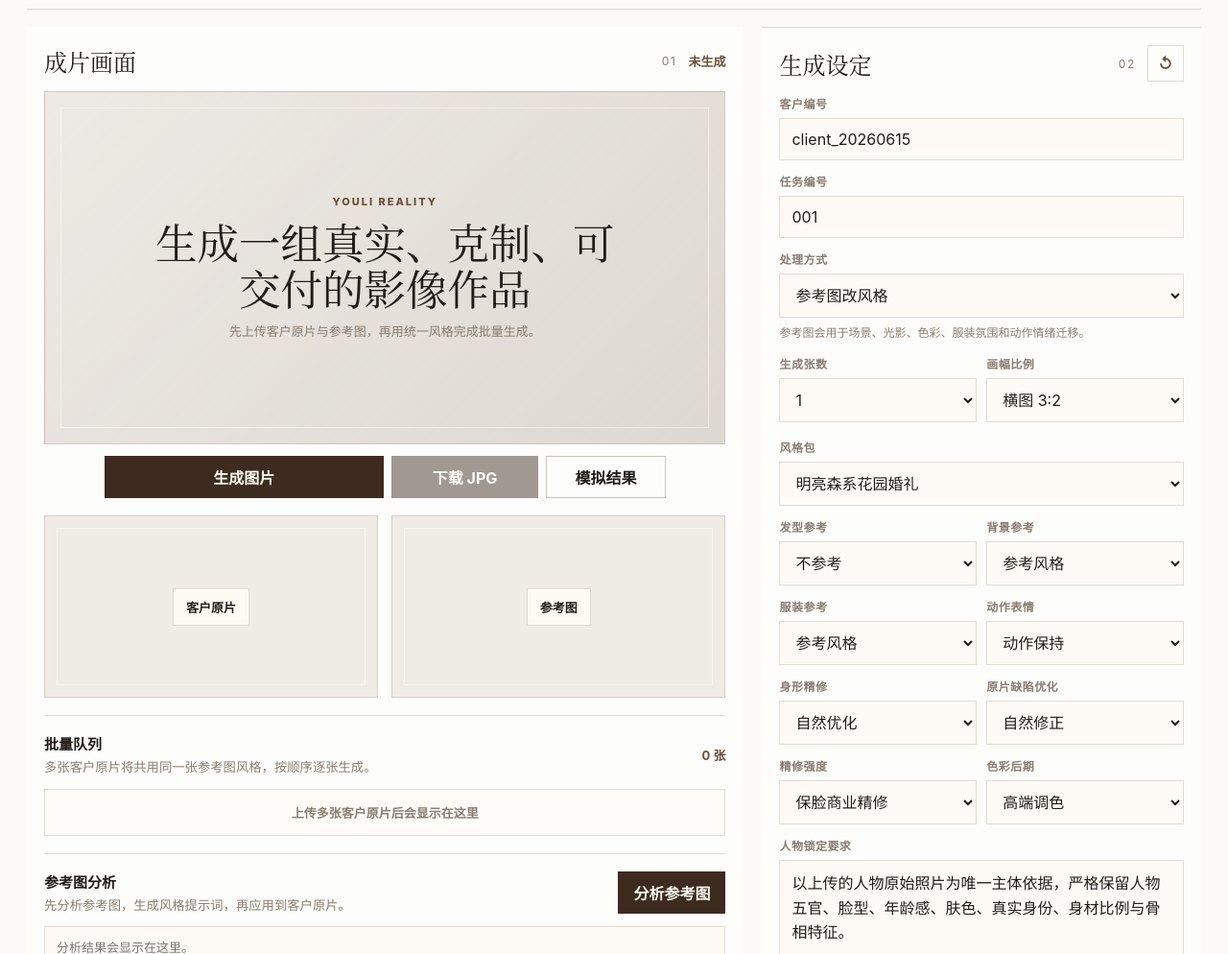
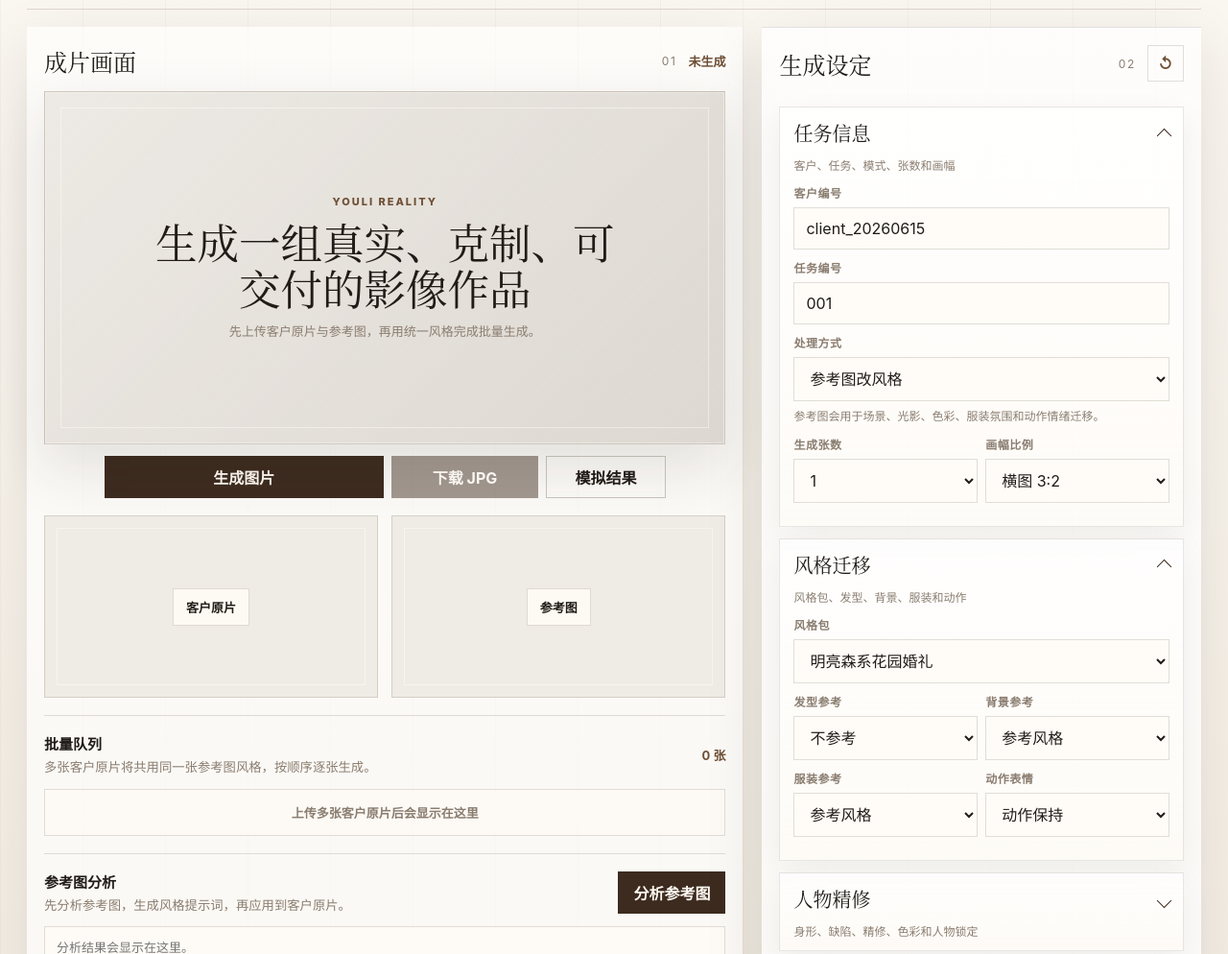
Before and after one commit to zy407976831zy-alt/-, a website: page web/index.html in a window 1280 px wide. Shown: the part 549-1543 px from the top of the page at 96% size. Drawn offline with Linux system fonts and the light colour scheme.

Commit message:
Add refined layered studio UI

```diff
--- a/web/index.html
+++ b/web/index.html
@@ -163,6 +163,12 @@
             <button id="resetBtn" class="icon-button" type="button" title="重置">↺</button>
           </div>
 
+          <details class="control-layer" open>
+            <summary>
+              <span>任务信息</span>
+              <small>客户、任务、模式、张数和画幅</small>
+            </summary>
+
             <label class="field">
               <span>客户编号</span>
               <input id="clientId" value="client_20260615" />
@@ -205,6 +211,13 @@
                 </select>
               </label>
             </div>
+          </details>
+
+          <details class="control-layer" open>
+            <summary>
+              <span>风格迁移</span>
+              <small>风格包、发型、背景、服装和动作</small>
+            </summary>
 
             <label class="field">
               <span>风格包</span>
@@ -250,7 +263,16 @@
                   <option>重新设计</option>
                 </select>
               </label>
+            </div>
+          </details>
 
+          <details class="control-layer">
+            <summary>
+              <span>人物精修</span>
+              <small>身形、缺陷、精修、色彩和人物锁定</small>
+            </summary>
+
+            <div class="option-grid">
               <label class="field">
                 <span>身形精修</span>
                 <select id="bodyRetouchOption">
@@ -303,6 +325,13 @@
               <span>参考图重点</span>
               <textarea id="referenceFocus" rows="3">如果参考图中头纱、裙摆、花束、道具或特殊动作是视觉重点，必须在生成结果中保留并突出。</textarea>
             </label>
+          </details>
+
+          <details class="control-layer compact-layer">
+            <summary>
+              <span>成本估算</span>
+              <small>按当前张数和画幅估算内部成本</small>
+            </summary>
 
             <div class="cost-card">
               <div class="cost-head">
@@ -321,6 +350,7 @@
               </div>
               <p id="costDetail">上传客户原片后自动估算。</p>
             </div>
+          </details>
         </aside>
 
         <section class="panel output-panel">
--- a/web/styles.css
+++ b/web/styles.css
@@ -1869,3 +1869,226 @@ h1 {
     min-height: 340px;
   }
 }
+
+/* Refined studio interface */
+body {
+  background:
+    linear-gradient(90deg, rgba(21, 19, 17, 0.026) 1px, transparent 1px) 0 0 / 86px 86px,
+    linear-gradient(180deg, #fdfbf7 0%, #f7f2ea 48%, #f0e8dd 100%);
+}
+
+.brand-nav {
+  border-bottom-color: rgba(33, 28, 24, 0.1);
+}
+
+.hero-art {
+  isolation: isolate;
+  border: 0;
+  box-shadow: 0 22px 70px rgba(37, 30, 24, 0.12);
+}
+
+.hero-art::after {
+  content: "";
+  position: absolute;
+  inset: 0;
+  z-index: 1;
+  background:
+    linear-gradient(90deg, rgba(14, 13, 12, 0.16), rgba(255, 255, 255, 0.02) 42%, rgba(14, 13, 12, 0.1)),
+    linear-gradient(180deg, rgba(255, 255, 255, 0.08), rgba(16, 14, 13, 0.18));
+  pointer-events: none;
+}
+
+.hero-art div {
+  z-index: 2;
+}
+
+.panel {
+  border-color: rgba(34, 28, 22, 0.12);
+  background: rgba(255, 255, 255, 0.72);
+  backdrop-filter: blur(18px);
+  box-shadow: 0 18px 58px rgba(42, 34, 26, 0.1);
+}
+
+.media-panel {
+  background: rgba(255, 255, 255, 0.62);
+}
+
+.controls {
+  display: grid;
+  gap: 12px;
+}
+
+.control-layer,
+.delivery-details {
+  border: 1px solid rgba(34, 28, 22, 0.1);
+  background:
+    linear-gradient(180deg, rgba(255, 255, 255, 0.76), rgba(255, 251, 245, 0.58));
+  box-shadow: 0 12px 32px rgba(42, 34, 26, 0.06);
+  overflow: hidden;
+  transition: border-color 220ms ease, background 220ms ease, box-shadow 220ms ease;
+}
+
+.control-layer:hover,
+.delivery-details:hover {
+  border-color: rgba(34, 28, 22, 0.2);
+  box-shadow: 0 16px 42px rgba(42, 34, 26, 0.1);
+}
+
+.control-layer summary,
+.delivery-details summary {
+  display: grid;
+  grid-template-columns: minmax(0, 1fr) auto;
+  gap: 5px 14px;
+  align-items: center;
+  min-height: 58px;
+  padding: 12px 14px;
+  cursor: pointer;
+  list-style: none;
+  color: var(--ink);
+}
+
+.control-layer summary::-webkit-details-marker,
+.delivery-details summary::-webkit-details-marker {
+  display: none;
+}
+
+.control-layer summary span,
+.delivery-details summary span {
+  font-family: var(--serif);
+  font-size: 20px;
+  font-weight: 500;
+}
+
+.control-layer summary small,
+.delivery-details summary small {
+  grid-column: 1 / -1;
+  color: var(--muted);
+  font-size: 12px;
+}
+
+.control-layer summary::after,
+.delivery-details summary::after {
+  content: "";
+  grid-column: 2;
+  grid-row: 1 / span 2;
+  width: 10px;
+  height: 10px;
+  border-right: 1px solid var(--accent-dark);
+  border-bottom: 1px solid var(--accent-dark);
+  transform: rotate(45deg);
+  transition: transform 220ms ease;
+}
+
+.control-layer[open] summary::after,
+.delivery-details[open] summary::after {
+  transform: rotate(225deg);
+}
+
+.control-layer > .field,
+.control-layer > .option-grid,
+.control-layer > .cost-card {
+  margin-inline: 14px;
+}
+
+.control-layer .field {
+  margin-bottom: 10px;
+}
+
+.control-layer .option-grid {
+  gap: 0 8px;
+}
+
+.control-layer > .field:last-child,
+.control-layer > .option-grid:last-child,
+.control-layer > .cost-card:last-child {
+  margin-bottom: 14px;
+}
+
+.control-layer[open] > :not(summary),
+.delivery-details[open] > :not(summary) {
+  animation: layerReveal 260ms ease both;
+}
+
+.compact-layer .cost-card {
+  border: 0;
+  background: rgba(255, 252, 246, 0.42);
+}
+
+.result-viewer,
+.upload-box,
+.style-reference,
+.style-card {
+  transition: transform 240ms ease, box-shadow 240ms ease, border-color 240ms ease;
+}
+
+.result-viewer {
+  box-shadow: inset 0 0 0 1px rgba(255, 252, 246, 0.36), 0 24px 58px rgba(44, 34, 24, 0.12);
+}
+
+.upload-box:hover,
+.style-reference:hover,
+.style-card:hover {
+  transform: translateY(-3px);
+  box-shadow: 0 16px 34px rgba(42, 34, 26, 0.12);
+}
+
+button {
+  transition: transform 180ms ease, background 180ms ease, border-color 180ms ease, color 180ms ease, box-shadow 180ms ease;
+}
+
+button:hover {
+  transform: translateY(-1px);
+  box-shadow: 0 10px 24px rgba(42, 34, 26, 0.14);
+}
+
+input,
+select,
+textarea {
+  transition: border-color 180ms ease, box-shadow 180ms ease, background 180ms ease;
+}
+
+.controls textarea {
+  min-height: 76px;
+}
+
+.workspace,
+.style-library,
+.hero-art {
+  animation: pageRise 520ms ease both;
+}
+
+.workspace {
+  animation-delay: 80ms;
+}
+
+@keyframes layerReveal {
+  from {
+    opacity: 0;
+    transform: translateY(-6px);
+  }
+  to {
+    opacity: 1;
+    transform: translateY(0);
+  }
+}
+
+@keyframes pageRise {
+  from {
+    opacity: 0;
+    transform: translateY(12px);
+  }
+  to {
+    opacity: 1;
+    transform: translateY(0);
+  }
+}
+
+@media (prefers-reduced-motion: reduce) {
+  *,
+  *::before,
+  *::after {
+    animation-duration: 1ms !important;
+    transition-duration: 1ms !important;
+    scroll-behavior: auto !important;
+  }
+}
```
Lines whose indentation alone changed are shown as unchanged.
